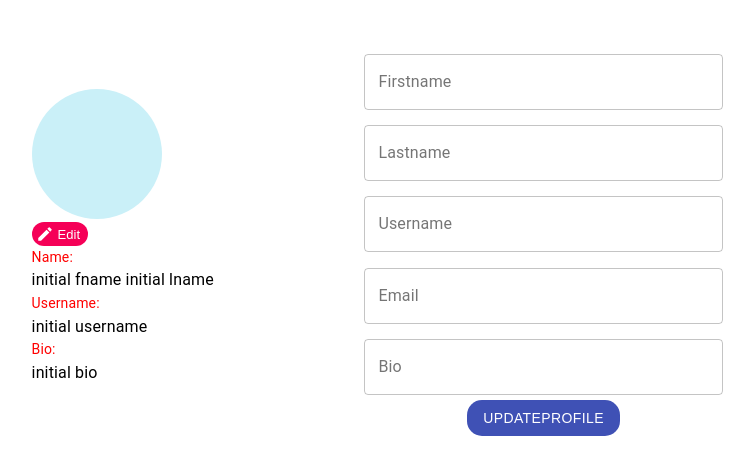
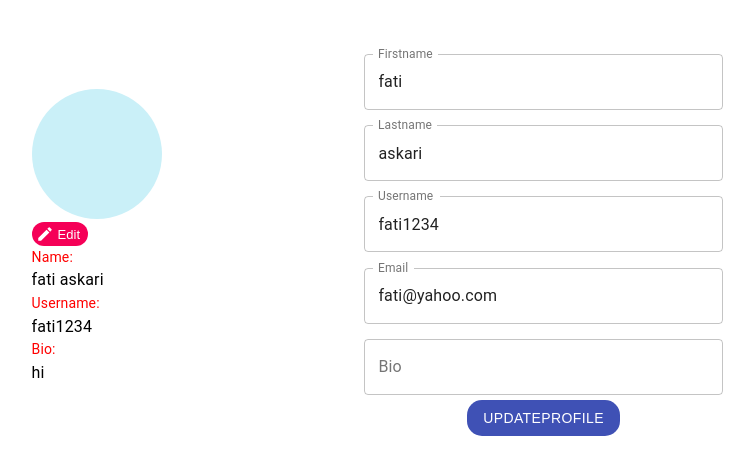
Before and after one commit to combinator4001/combinator-front, a React (Create React App) app: page /profileuser1 in a window 1280 px wide. Shown: the top 474 px of the page, without its empty margins (58-812 px from the left). Built offline with nearby package versions, Linux system fonts and the light colour scheme.

Commit message:
vaalidation

```diff
--- a/src/component/profileuser1/profileUser1.js
+++ b/src/component/profileuser1/profileUser1.js
@@ -1,4 +1,3 @@
-import React from 'react';
 import Typography from '@material-ui/core/Typography';
 import { AppBar, Avatar, Button, Chip, Container, IconButton, Link, makeStyles, MenuItem, Popover, Snackbar, Toolbar, } from '@material-ui/core';
 //  import Img from './ProfileImg'
@@ -8,26 +7,37 @@ import CreateIcon from '@material-ui/icons/Create';
 import TextField from '@material-ui/core/TextField';
 import { shadows } from '@mui/system';
 import Box from '@mui/material/Box';
+import React , {useState} from 'react';
+import validateInfo from './validpro';
+import validbool from './validbool';
 
 
 
 const ProfileUser = props => {
     //initial name most be given from database
     //fname
-    const [fnameinput, setfnameinput] = React.useState('');
-    const [fname , Setfname]=React.useState('initial fname');
+    const [isSubmitting, setIsSubmitting] = useState(false);
+    const [fnameinput, setfnameinput] = useState('fati');
+    const [fname , Setfname]=useState('fati');
     //lname
-    const [lnameinput, setlnameinput] = React.useState('');
-    const [lname , Setlname]=React.useState('initial lname');
+    const [lnameinput, setlnameinput] = useState('askari');
+    const [lname , Setlname]=useState('askari');
     //username
-    const [usernameinput, setusernameinput] = React.useState('');
-    const [username , Setusername]=React.useState('initial username');
+    const [usernameinput, setusernameinput] = useState('fati1234');
+    const [username , Setusername]=useState('fati1234');
     //email
-    const [emailinput, setemailinput] = React.useState('');
-    const [email , Setemail]=React.useState('initial email');
+    const [emailinput, setemailinput] = useState('fati@yahoo.com');
+    const [email , Setemail]=useState('initial email');
 
-    const [bioinput, setbioinput] = React.useState('');
-    const [bio , Setbio]=React.useState('initial bio');
+    const [bioinput, setbioinput] = useState('hii');
+    const [bio , Setbio]=useState('hi');
+
+    let errors = "";
+    if(isSubmitting===true)
+    {
+        errors=validateInfo({fnameinput,lnameinput,usernameinput,emailinput});
+    }
+     const check= validbool({fnameinput,lnameinput,usernameinput,emailinput})
 
     const handlefnameChange = (event) => {
         setfnameinput(event.target.value);
@@ -46,12 +56,20 @@ const ProfileUser = props => {
     }
 
     const handleClick = () => {
+        if(check)
+        {
         Setfname(fnameinput);
         Setlname(lnameinput);
         Setusername(usernameinput);
         Setemail(emailinput);
         Setbio(bioinput);
+        }
+        setIsSubmitting(true);
     }
+    const handleSubmit = async event=> {
+        setIsSubmitting(true);
+        event.preventDefault();
+    };
 
     return (
         <>
@@ -79,21 +97,29 @@ const ProfileUser = props => {
             </div>
 
             <div className="update7">
-                <form className="form7">
+                <form className="form7" onSubmit={handleSubmit}>
                     <TextField
                         id="outlined-helperText"
                         label="Firstname"
                         variant="outlined"
                         style={{marginTop:"3%" , width:"70%"}}
                         onChange={handlefnameChange}
+                        value={fnameinput}
                     />
+                    <div className="check6">
+                    {errors.fnameinput && <p>{errors.fnameinput}!</p>}
+                    </div>
                     <TextField
                         id="outlined-helperText"
                         label="Lastname"
                         variant="outlined"
                         style={{marginTop:"3%" , width:"70%"}}
                         onChange={handlelnameChange}
+                        value={lnameinput}
                     />
+                    <div className="check6">
+                    {errors.lnameinput && <p>{errors.lnameinput}!</p>}
+                    </div>
 
                     <TextField
                         id="outlined-helperText"
@@ -101,7 +127,11 @@ const ProfileUser = props => {
                         variant="outlined"
                         style={{marginTop:"3%" , width:"70%"}}
                         onChange={handleusernameChange}
+                        value={usernameinput}
                     />
+                    <div className="check6">
+                    {errors.usernameinput && <p>{errors.usernameinput}!</p>}
+                    </div>
 
                     <TextField
                         id="outlined-helperText"
@@ -109,7 +139,11 @@ const ProfileUser = props => {
                         variant="outlined"
                         style={{marginTop:"3%" , width:"70%" }}
                         onChange={handleemailChange}
+                        value={emailinput}
                     />
+                    <div className="check6">
+                    {errors.emailinput && <p>{errors.emailinput}!</p>}
+                    </div>
 
                     <TextField
                         id="outlined-helperText"
@@ -117,6 +151,7 @@ const ProfileUser = props => {
                         variant="outlined"
                         style={{marginTop:"3%" , width:"70%" }}
                         onChange={handlebioChange}
+                        value={setbioinput}
                     />
                     <div className="profileUser1_btnContainer">
                         <Button variant="contained" color="primary" disableElevation
--- /dev/null
+++ b/src/component/profileuser1/validbool.js
@@ -0,0 +1,30 @@
+export default function validateInfo(values) {
+    if(!values.fnameinput.trim()) {
+
+        return false
+    }
+
+    if(!values.lnameinput.trim()) {
+
+        return false
+    }
+
+    if(!values.usernameinput.trim()) {
+        return false
+
+    }else if(values.emailinput.length<6){
+
+        return false
+    }
+
+    //Email
+    if(!values.emailinput){
+        return false
+
+    } else if(!/^[a-zA-Z0-9._-]+@[a-zA-Z0-9.-]+\.[a-zA-Z]{2,4}$/i.test(values.emailinput))
+    {
+
+        return false
+    }
+    return true
+}
--- /dev/null
+++ b/src/component/profileuser1/validpro.js
@@ -0,0 +1,27 @@
+export default function validateInfo(values) {
+    let errors={}
+
+    if(!values.fnameinput.trim()) {
+        errors.fnameinput ="First name required "
+    }
+
+    if(!values.lnameinput.trim()) {
+        errors.lnameinput="Last name required "
+    }
+
+    if(!values.usernameinput.trim()) {
+        errors.usernameinput ="Username required "
+    }else if(values.usernameinput.length<6){
+        errors.usernameinput='Username needs to be 6 characters or more'
+    }
+
+    //Email
+    if(!values.emailinput){
+        errors.emailinput="Email required"
+    }
+   else if(!/^[a-zA-Z0-9._-]+@[a-zA-Z0-9.-]+\.[a-zA-Z]{2,4}$/i.test(values.emailinput))
+    {
+        errors.emailinput="Email address is invalid"
+    }
+    return errors
+}
```
